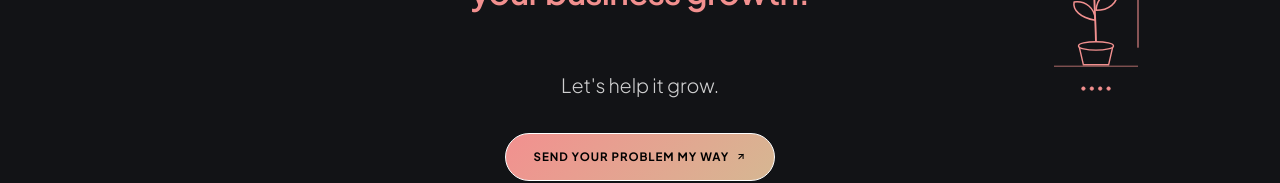
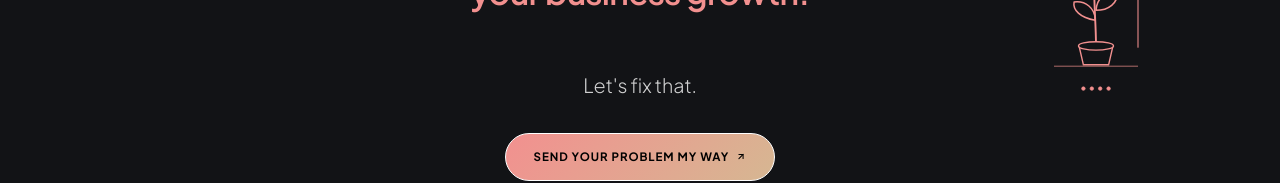
Before and after one commit to Irene2828/porfoliojuly, a Next.js app: page / in a window 1280 px wide. Shown: the part 5884-6067 px from the top of the page. Built offline with nearby package versions, Linux system fonts and the light colour scheme.

Commit message:
Update prefooter call to action

```diff
--- a/src/app/v2/components/EditorialStatement.tsx
+++ b/src/app/v2/components/EditorialStatement.tsx
@@ -363,7 +363,7 @@ export default function EditorialStatement({ showGarden = false }: { showGarden?
               textWrap: 'balance'
             }}
           >
-            <p style={{ margin: 0 }}>Let's help it grow.</p>
+            <p style={{ margin: 0 }}>Let's fix that.</p>
           </motion.div>
 
           {/* 4. Action CTA Pill Arrival */}
```
